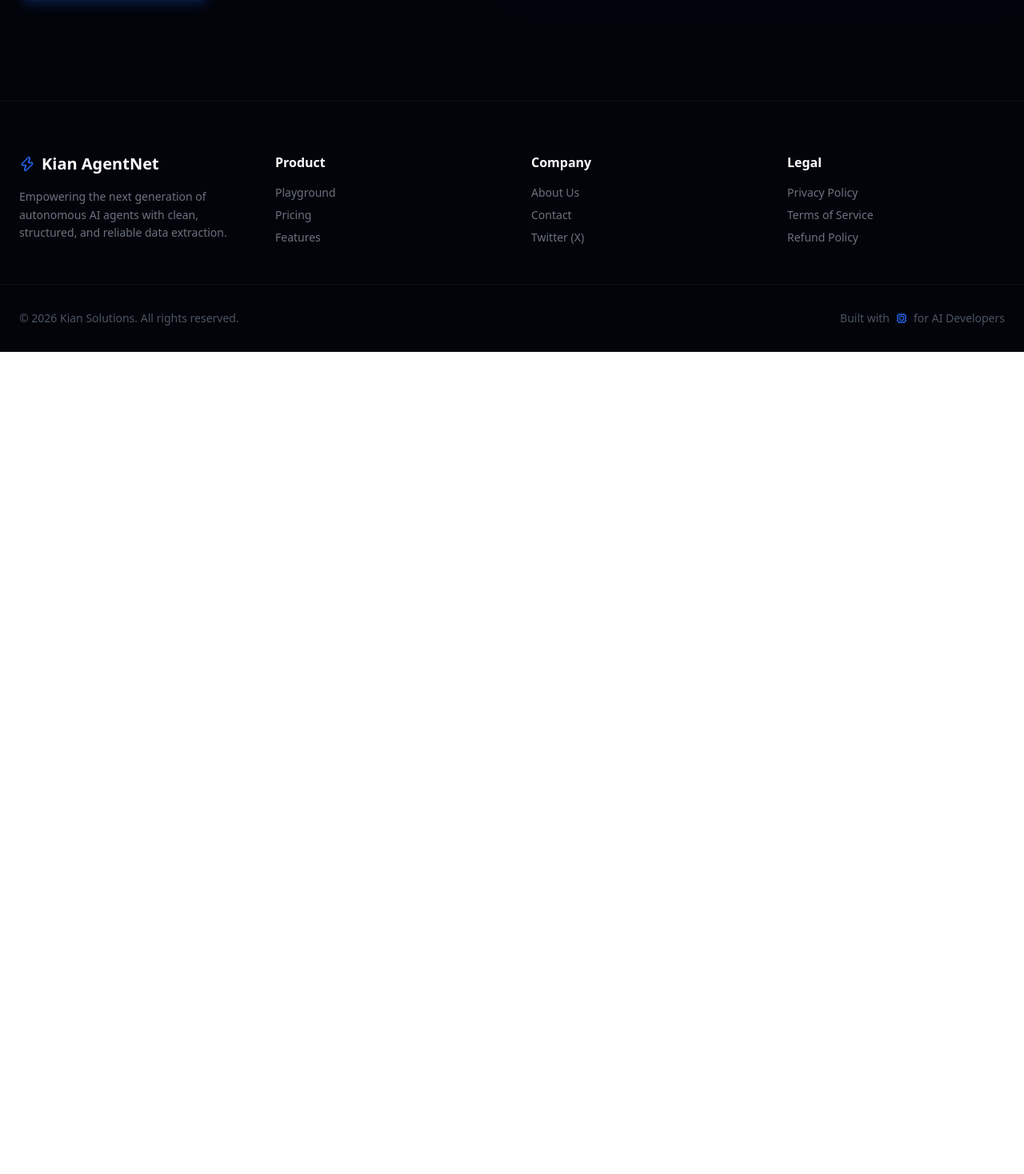
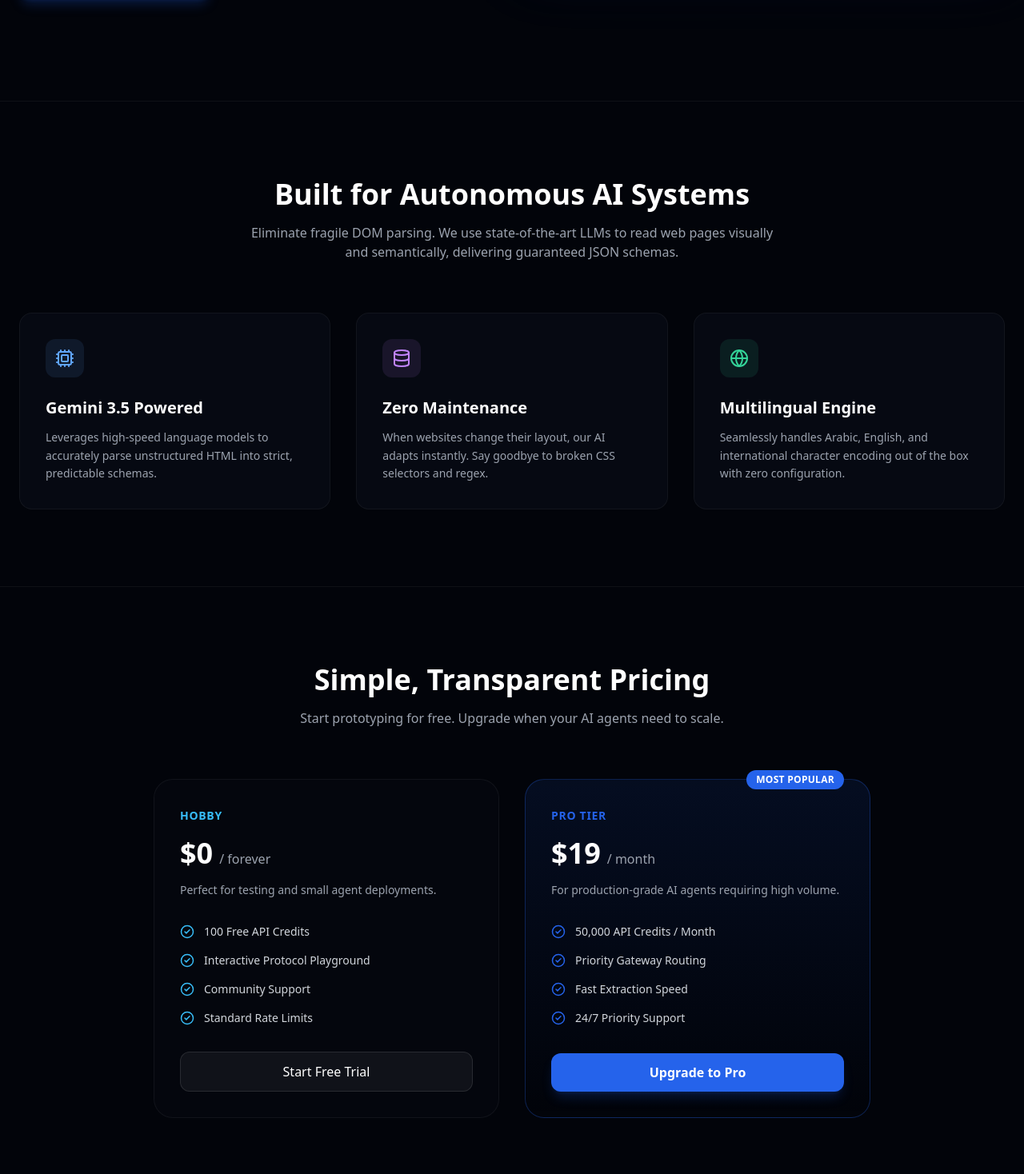
Before and after one commit to chromadreamstudio-netizen/kian-agentnet-ui, a Next.js app: page / in a window 1280 px wide. Shown: the part 662-2130 px from the top of the page at 80% size. Before the commit the page ends 1102 px from the top, so only its background shows below. Built offline with nearby package versions, Linux system fonts and the light colour scheme.

Commit message:
feat: complete landing page sections with features and pricing

```diff
--- a/src/app/page.tsx
+++ b/src/app/page.tsx
@@ -12,7 +12,10 @@ import {
   Cpu,
   Sparkles,
   Menu,
-  X
+  X,
+  Globe,
+  Database,
+  CheckCircle2
 } from "lucide-react";
 
 export default function LandingPage() {
@@ -34,16 +37,15 @@ export default function LandingPage() {
   return (
     <div className="min-h-screen bg-kian-900 text-white font-sans selection:bg-kian-brand/30 overflow-x-hidden">
 
-      {/* تأثيرات الإضاءة الخلفية (Glow Effects) */}
+      {/* تأثيرات الإضاءة الخلفية */}
       <div className="fixed top-0 left-0 w-full h-full overflow-hidden pointer-events-none -z-10">
         <div className="absolute top-[-10%] left-[-10%] w-[40rem] h-[40rem] bg-kian-brand/20 rounded-full mix-blend-screen filter blur-[100px] animate-blob" />
         <div className="absolute top-[20%] right-[-10%] w-[35rem] h-[35rem] bg-kian-accent/10 rounded-full mix-blend-screen filter blur-[100px] animate-blob animation-delay-2000" />
       </div>
 
-      {/* شريط التنقل العلوي (Navbar) */}
+      {/* Navbar */}
       <nav className={`fixed w-full z-50 transition-all duration-300 ${scrolled ? 'bg-kian-900/80 backdrop-blur-xl border-b border-white/5 py-3' : 'bg-transparent py-5'}`}>
         <div className="max-w-7xl mx-auto px-6 flex items-center justify-between">
-
           <Link href="/" className="flex items-center gap-3 group">
             <div className="w-10 h-10 rounded-xl bg-gradient-to-br from-kian-brand to-kian-accent flex items-center justify-center shadow-lg shadow-kian-brand/20 group-hover:shadow-kian-brand/40 transition-all duration-300">
               <Zap size={22} className="text-white" />
@@ -55,6 +57,7 @@ export default function LandingPage() {
 
           <div className="hidden md:flex items-center gap-8 text-sm font-medium text-gray-400">
             <Link href="#features" className="hover:text-white transition-colors">Features</Link>
+            <Link href="#pricing" className="hover:text-white transition-colors">Pricing</Link>
             <Link href="/about" className="hover:text-white transition-colors">About Us</Link>
             <Link href="/contact" className="hover:text-white transition-colors">Contact</Link>
             <div className="w-px h-4 bg-gray-700"></div>
@@ -78,11 +81,9 @@ export default function LandingPage() {
         </div>
       </nav>
 
-      {/* منطقة Hero الاحترافية */}
+      {/* Hero Section */}
       <section className="relative pt-32 pb-20 lg:pt-48 lg:pb-32 px-6 max-w-7xl mx-auto">
         <div className="grid lg:grid-cols-2 gap-12 lg:gap-8 items-center">
-
-          {/* النصوص التسويقية (B2B Copywriting) */}
           <motion.div
             initial={{ opacity: 0, y: 20 }}
             animate={{ opacity: 1, y: 0 }}
@@ -101,7 +102,6 @@ export default function LandingPage() {
             <p className="text-gray-400 text-lg mb-8 max-w-xl leading-relaxed">
               The ultimate web extraction gateway for autonomous AI agents. Convert messy HTML into strict JSON structures instantly, powered by advanced LLM processing.
             </p>
-
             <div className="flex flex-col sm:flex-row gap-4">
               <button
                 onClick={() => handleAuthNavigation('/signup')}
@@ -119,7 +119,6 @@ export default function LandingPage() {
             </div>
           </motion.div>
 
-          {/* العرض التقني (Interactive Terminal) */}
           <motion.div
             initial={{ opacity: 0, x: 20 }}
             animate={{ opacity: 1, x: 0 }}
@@ -160,14 +159,136 @@ export default function LandingPage() {
               </div>
             </div>
           </motion.div>
-
         </div>
       </section>
 
-      {/* الفوتر مع الروابط الشاملة */}
+      {/* Features Section */}
+      <section id="features" className="py-24 relative border-t border-white/5 bg-kian-900/50">
+        <div className="max-w-7xl mx-auto px-6">
+          <div className="text-center mb-16">
+            <h2 className="text-3xl lg:text-4xl font-bold mb-4">Built for Autonomous AI Systems</h2>
+            <p className="text-gray-400 max-w-2xl mx-auto">
+              Eliminate fragile DOM parsing. We use state-of-the-art LLMs to read web pages visually and semantically, delivering guaranteed JSON schemas.
+            </p>
+          </div>
+
+          <div className="grid md:grid-cols-3 gap-8">
+            {[
+              {
+                icon: <Cpu size={24} />,
+                title: "Gemini 3.5 Powered",
+                desc: "Leverages high-speed language models to accurately parse unstructured HTML into strict, predictable schemas.",
+                color: "text-blue-400",
+                bg: "bg-blue-400/10"
+              },
+              {
+                icon: <Database size={24} />,
+                title: "Zero Maintenance",
+                desc: "When websites change their layout, our AI adapts instantly. Say goodbye to broken CSS selectors and regex.",
+                color: "text-purple-400",
+                bg: "bg-purple-400/10"
+              },
+              {
+                icon: <Globe size={24} />,
+                title: "Multilingual Engine",
+                desc: "Seamlessly handles Arabic, English, and international character encoding out of the box with zero configuration.",
+                color: "text-emerald-400",
+                bg: "bg-emerald-400/10"
+              }
+            ].map((feature, i) => (
+              <motion.div
+                key={i}
+                initial={{ opacity: 0, y: 20 }}
+                whileInView={{ opacity: 1, y: 0 }}
+                viewport={{ once: true }}
+                transition={{ duration: 0.5, delay: i * 0.1 }}
+                className="bg-kian-800/50 p-8 rounded-2xl border border-white/5 hover:border-white/10 transition-colors"
+              >
+                <div className={`w-12 h-12 rounded-xl flex items-center justify-center mb-6 ${feature.bg} ${feature.color}`}>
+                  {feature.icon}
+                </div>
+                <h3 className="text-xl font-bold mb-3">{feature.title}</h3>
+                <p className="text-gray-400 leading-relaxed text-sm">{feature.desc}</p>
+              </motion.div>
+            ))}
+          </div>
+        </div>
+      </section>
+
+      {/* Pricing Section */}
+      <section id="pricing" className="py-24 relative border-t border-white/5">
+        <div className="max-w-7xl mx-auto px-6">
+          <div className="text-center mb-16">
+            <h2 className="text-3xl lg:text-4xl font-bold mb-4">Simple, Transparent Pricing</h2>
+            <p className="text-gray-400 max-w-2xl mx-auto">
+              Start prototyping for free. Upgrade when your AI agents need to scale.
+            </p>
+          </div>
+
+          <div className="grid md:grid-cols-2 gap-8 max-w-4xl mx-auto">
+            {/* Free Plan */}
+            <motion.div
+              initial={{ opacity: 0, x: -20 }}
+              whileInView={{ opacity: 1, x: 0 }}
+              viewport={{ once: true }}
+              className="bg-kian-800/30 p-8 rounded-3xl border border-white/5 flex flex-col"
+            >
+              <div className="mb-8">
+                <span className="text-kian-glow text-sm font-semibold tracking-wider uppercase">Hobby</span>
+                <div className="mt-4 flex items-baseline gap-2">
+                  <span className="text-4xl font-extrabold">$0</span>
+                  <span className="text-gray-400">/ forever</span>
+                </div>
+                <p className="mt-4 text-gray-400 text-sm">Perfect for testing and small agent deployments.</p>
+              </div>
+              <ul className="space-y-4 mb-8 flex-1">
+                {["100 Free API Credits", "Interactive Protocol Playground", "Community Support", "Standard Rate Limits"].map((item, i) => (
+                  <li key={i} className="flex items-center gap-3 text-sm text-gray-300">
+                    <CheckCircle2 size={18} className="text-kian-glow" /> {item}
+                  </li>
+                ))}
+              </ul>
+              <button onClick={() => handleAuthNavigation('/signup')} className="w-full py-3 rounded-xl bg-white/5 hover:bg-white/10 text-white font-medium transition-colors border border-white/10">
+                Start Free Trial
+              </button>
+            </motion.div>
+
+            {/* Pro Plan */}
+            <motion.div
+              initial={{ opacity: 0, x: 20 }}
+              whileInView={{ opacity: 1, x: 0 }}
+              viewport={{ once: true }}
+              className="bg-gradient-to-b from-kian-brand/10 to-transparent p-8 rounded-3xl border border-kian-brand/30 relative flex flex-col"
+            >
+              <div className="absolute top-0 right-8 -translate-y-1/2 bg-kian-brand text-white text-xs font-bold px-3 py-1 rounded-full uppercase tracking-wide">
+                Most Popular
+              </div>
+              <div className="mb-8">
+                <span className="text-kian-brand text-sm font-semibold tracking-wider uppercase">Pro Tier</span>
+                <div className="mt-4 flex items-baseline gap-2">
+                  <span className="text-4xl font-extrabold">$19</span>
+                  <span className="text-gray-400">/ month</span>
+                </div>
+                <p className="mt-4 text-gray-400 text-sm">For production-grade AI agents requiring high volume.</p>
+              </div>
+              <ul className="space-y-4 mb-8 flex-1">
+                {["50,000 API Credits / Month", "Priority Gateway Routing", "Fast Extraction Speed", "24/7 Priority Support"].map((item, i) => (
+                  <li key={i} className="flex items-center gap-3 text-sm text-gray-300">
+                    <CheckCircle2 size={18} className="text-kian-brand" /> {item}
+                  </li>
+                ))}
+              </ul>
+              <button onClick={() => handleAuthNavigation('/dashboard')} className="w-full py-3 rounded-xl bg-kian-brand hover:bg-blue-500 text-white font-bold transition-all shadow-lg shadow-kian-brand/20">
+                Upgrade to Pro
+              </button>
+            </motion.div>
+          </div>
+        </div>
+      </section>
+
+      {/* Footer */}
       <footer className="border-t border-white/5 bg-kian-900 pt-16 pb-8">
         <div className="max-w-7xl mx-auto px-6 grid grid-cols-1 md:grid-cols-4 gap-12 mb-12">
-
           <div className="md:col-span-1">
             <Link href="/" className="flex items-center gap-2 mb-4">
               <Zap size={20} className="text-kian-brand" />
@@ -177,7 +298,6 @@ export default function LandingPage() {
               Empowering the next generation of autonomous AI agents with clean, structured, and reliable data extraction.
             </p>
           </div>
-
           <div>
             <h4 className="text-white font-semibold mb-4">Product</h4>
             <ul className="space-y-2 text-sm text-gray-500">
@@ -186,7 +306,6 @@ export default function LandingPage() {
               <li><Link href="#features" className="hover:text-white transition-colors">Features</Link></li>
             </ul>
           </div>
-
           <div>
             <h4 className="text-white font-semibold mb-4">Company</h4>
             <ul className="space-y-2 text-sm text-gray-500">
@@ -195,7 +314,6 @@ export default function LandingPage() {
               <li><a href="https://twitter.com" target="_blank" className="hover:text-white transition-colors">Twitter (X)</a></li>
             </ul>
           </div>
-
           <div>
             <h4 className="text-white font-semibold mb-4">Legal</h4>
             <ul className="space-y-2 text-sm text-gray-500">
@@ -204,9 +322,7 @@ export default function LandingPage() {
               <li><Link href="/refund" className="hover:text-white transition-colors">Refund Policy</Link></li>
             </ul>
           </div>
-
         </div>
-
         <div className="max-w-7xl mx-auto px-6 pt-8 border-t border-white/5 flex flex-col md:flex-row items-center justify-between gap-4">
           <div className="text-sm text-gray-600">
             © {new Date().getFullYear()} Kian Solutions. All rights reserved.
@@ -216,7 +332,6 @@ export default function LandingPage() {
           </div>
         </div>
       </footer>
-
     </div>
   );
 }
```
